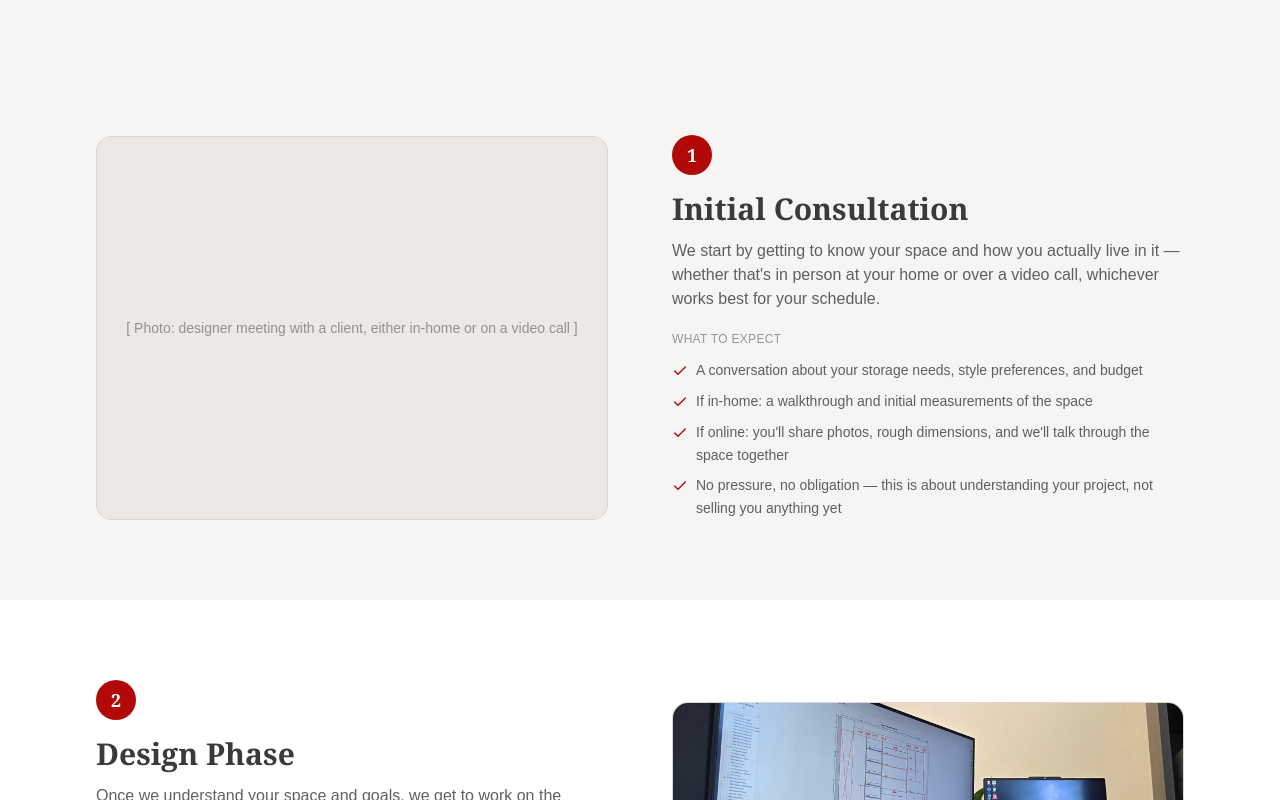
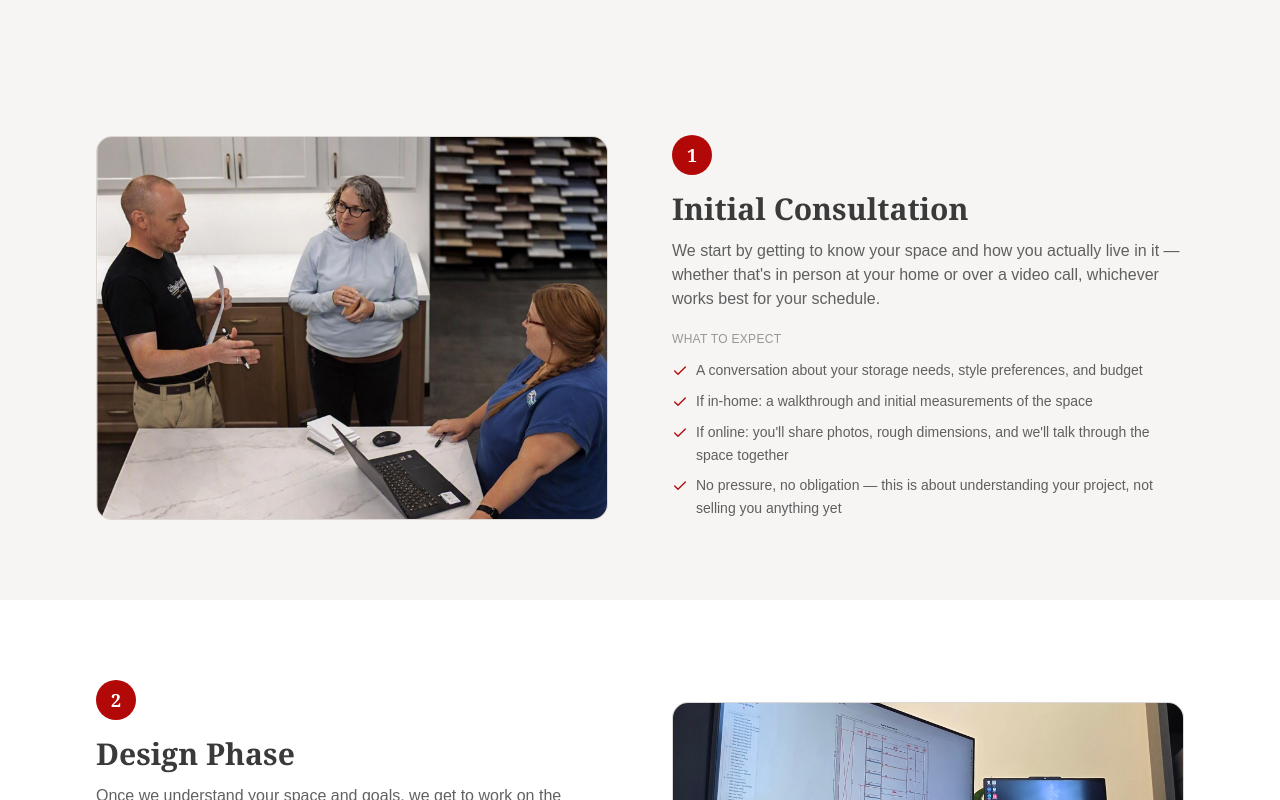
Before and after one commit to Hillkevin/signature-closets, a Next.js app: page /process in a window 1280 px wide. Shown: the part 532-1332 px from the top of the page. Built offline with nearby package versions, Linux system fonts and the light colour scheme.

Commit message:
Add real photo to Initial Consultation step on process page

```diff
--- a/src/app/process/page.tsx
+++ b/src/app/process/page.tsx
@@ -22,6 +22,10 @@ const STEPS = [
     number: 1,
     title: "Initial Consultation",
     photoLabel: "Photo: designer meeting with a client, either in-home or on a video call",
+    image: {
+      src: "/images/process/initial-consultation.jpg",
+      alt: "Signature Closets designer reviewing material samples and a project layout with clients at the showroom counter",
+    },
     intro:
       "We start by getting to know your space and how you actually live in it — whether that's in person at your home or over a video call, whichever works best for your schedule.",
     bullets: [
```
Also changed, not shown: public/images/process/initial-consultation.jpg (added).
